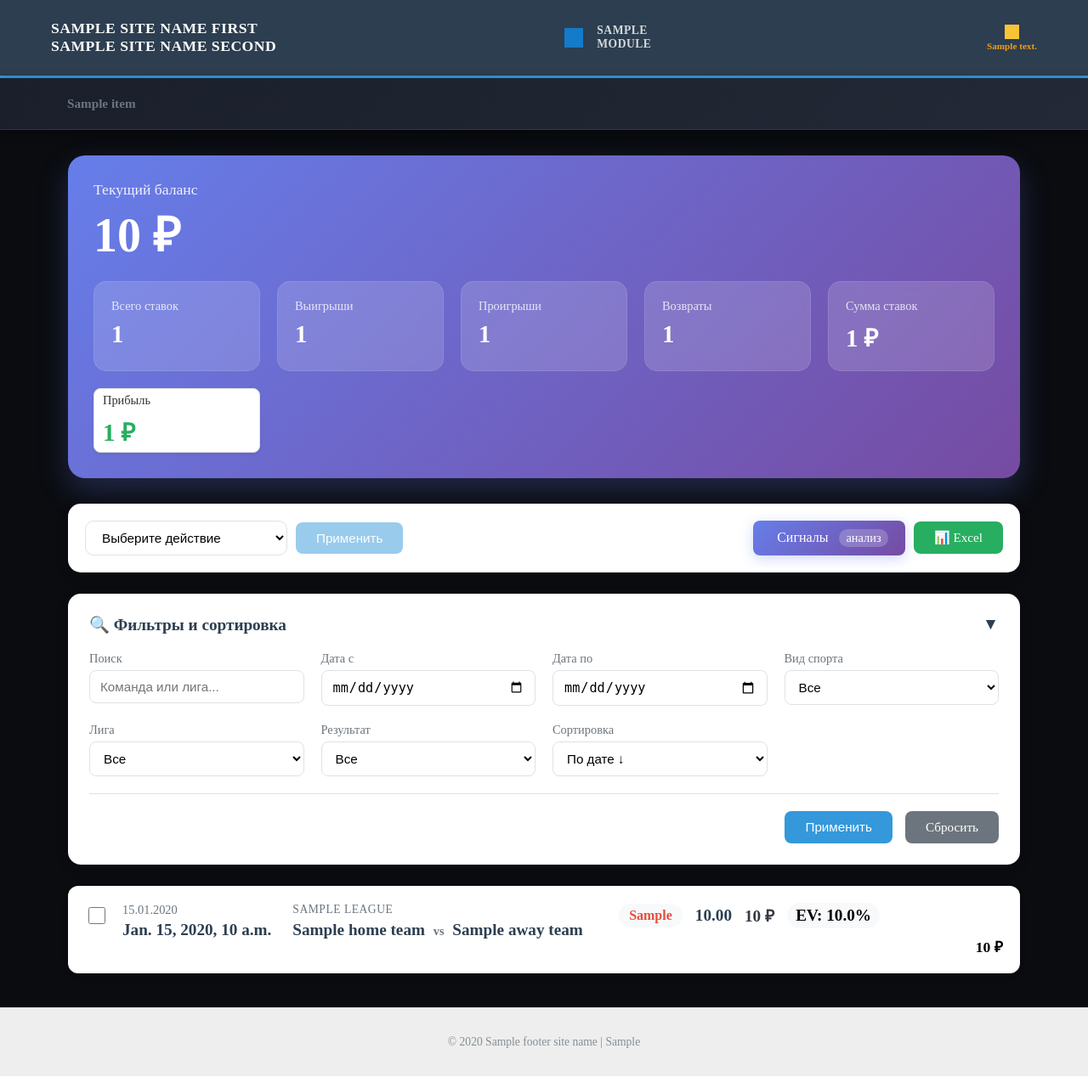
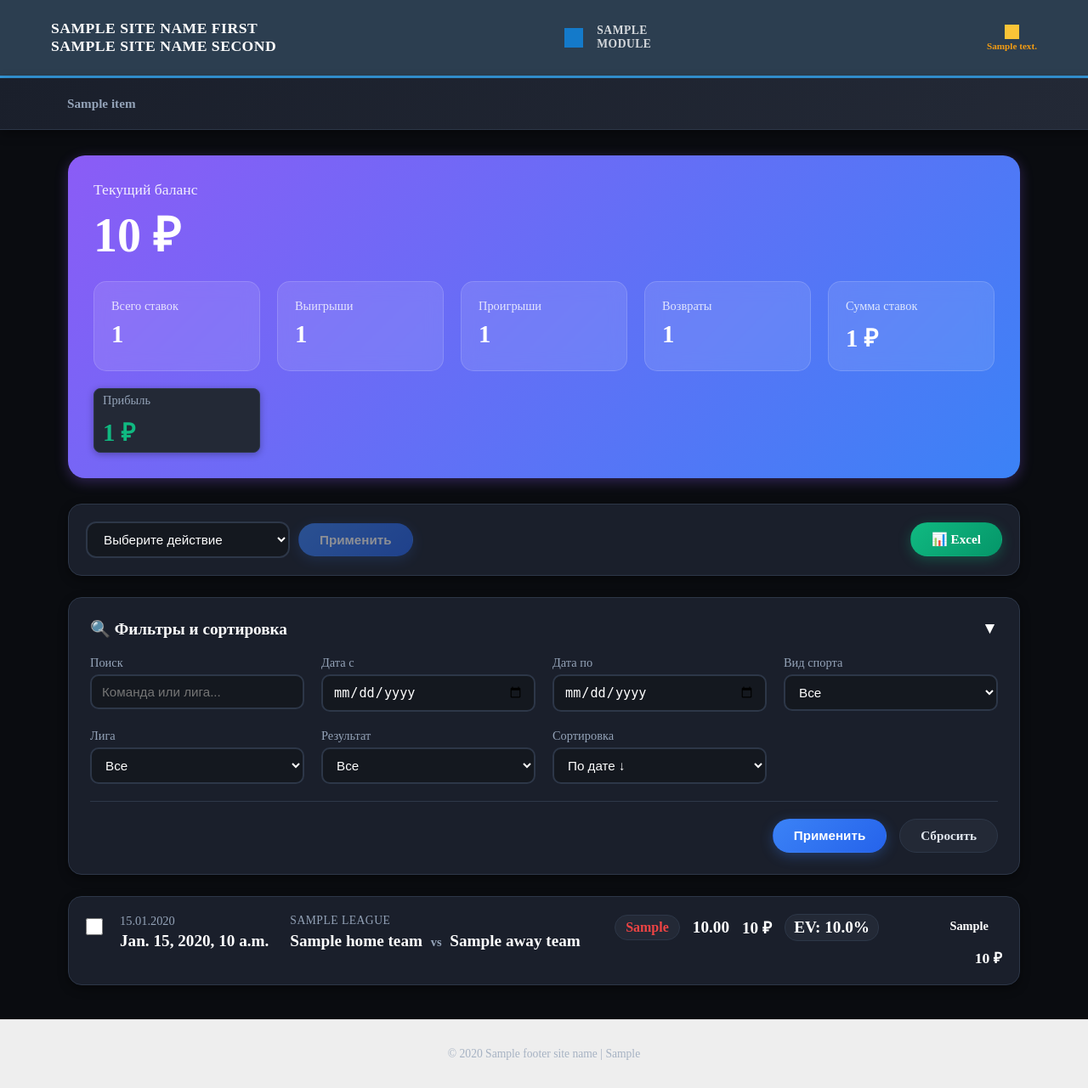
Before and after one commit to fghh111fghh/Depts, a Django app: template depts/app_bets/templates/app_bets/bet_records.html in a window 1280 px wide. Shown: the whole page at 85% size. Run offline with Django 5.2, Linux system fonts and the light colour scheme; the template is opened without the code that fills it: most values are stand-ins (such as "Sample title", 1, 10 or a date in 2020); grey boxes are pictures that could not be loaded.

Commit message:
Фиксация

```diff
--- a/depts/app_bets/models.py
+++ b/depts/app_bets/models.py
@@ -941,7 +941,7 @@ class BankTransaction(models.Model):
     balance_after = models.DecimalField(max_digits=10, decimal_places=2, verbose_name="Баланс после")
     description = models.TextField(blank=True, verbose_name="Описание")
     created_at = models.DateTimeField(auto_now_add=True, verbose_name="Дата операции")
-    bet = models.ForeignKey('Bet', on_delete=models.SET_NULL, null=True, blank=True, verbose_name="Связанная ставка")
+    bet = models.ForeignKey('Bet', on_delete=models.CASCADE, null=True, blank=True, verbose_name="Связанная ставка")
 
     class Meta:
         ordering = ['-created_at']
--- a/depts/app_bets/static/app_bets/css/pages/bet_records.css
+++ b/depts/app_bets/static/app_bets/css/pages/bet_records.css
@@ -1,191 +1,69 @@
+/* ====== ТЁМНАЯ ТЕМА ДЛЯ СТРАНИЦЫ ЗАПИСЕЙ СТАВОК ====== */
+
 :root {
-    --primary: #2c3e50;
-    --success: #27ae60;
-    --danger: #e74c3c;
-    --warning: #f39c12;
-    --info: #3498db;
-    --light: #f8f9fa;
-    --dark: #343a40;
-    --border: #dee2e6;
-    --text-muted: #6c757d;
-    --gradient-start: #667eea;
-    --gradient-end: #764ba2;
+    --dark-bg-primary: #0a0c10;
+    --dark-bg-secondary: #14181f;
+    --dark-bg-card: #1a1f2b;
+    --dark-bg-elevated: #232936;
+    --dark-bg-light: #2d3442;
+
+    --accent-blue: #3b82f6;
+    --accent-blue-dark: #2563eb;
+    --accent-blue-light: #60a5fa;
+
+    --accent-green: #10b981;
+    --accent-green-dark: #059669;
+    --accent-green-light: #34d399;
+
+    --accent-red: #ef4444;
+    --accent-red-dark: #dc2626;
+    --accent-red-light: #f87171;
+
+    --accent-yellow: #f59e0b;
+    --accent-yellow-dark: #d97706;
+    --accent-yellow-light: #fbbf24;
+
+    --accent-purple: #8b5cf6;
+    --accent-purple-dark: #7c3aed;
+
+    --text-primary: #ffffff;
+    --text-secondary: #e2e8f0;
+    --text-muted: #94a3b8;
+    --text-dark: #1e293b;
+
+    --border-dark: #2d3748;
+    --border-light: #4a5568;
+
+    --shadow-sm: 0 2px 8px rgba(0, 0, 0, 0.3);
+    --shadow-md: 0 4px 12px rgba(0, 0, 0, 0.4);
+    --shadow-lg: 0 8px 24px rgba(0, 0, 0, 0.5);
+    --shadow-glow-green: 0 4px 15px rgba(16, 185, 129, 0.3);
+    --shadow-glow-red: 0 4px 15px rgba(239, 68, 68, 0.3);
+    --shadow-glow-blue: 0 4px 15px rgba(59, 130, 246, 0.3);
+    --shadow-glow-purple: 0 4px 15px rgba(139, 92, 246, 0.3);
+}
+
+body {
+    background: var(--dark-bg-primary);
+    color: var(--text-primary);
 }
 
 .bets-container {
     max-width: 1600px;
     margin: 0 auto;
     padding: 30px 20px;
+    background: var(--dark-bg-primary);
+    color: var(--text-primary);
 }
 
-/* ====== КНОПКИ ====== */
-.btn {
-    display: inline-flex;
-    align-items: center;
-    justify-content: center;
-    padding: 10px 24px;
-    border: none;
-    border-radius: 8px;
-    font-size: 0.95rem;
-    font-weight: 500;
-    cursor: pointer;
-    transition: all 0.2s ease;
-    text-decoration: none;
-    gap: 8px;
-}
-
-.btn-primary {
-    background: #3498db;
-    color: white;
-}
-
-.btn-primary:hover:not(:disabled) {
-    background: #2980b9;
-    transform: translateY(-2px);
-    box-shadow: 0 5px 15px rgba(52, 152, 219, 0.3);
-}
-
-.btn-excel {
-    background: #27ae60;
-    color: white;
-}
-
-.btn-excel:hover {
-    background: #219a52;
-    transform: translateY(-2px);
-    box-shadow: 0 5px 15px rgba(39, 174, 96, 0.3);
-}
-
-.btn-secondary {
-    background: #6c757d;
-    color: white;
-}
-
-.btn-secondary:hover {
-    background: #5a6268;
-    transform: translateY(-2px);
-}
-
-.btn-danger {
-    background: #e74c3c;
-    color: white;
-}
-
-.btn-danger:hover {
-    background: #c0392b;
-    transform: translateY(-2px);
-}
-
-.btn:disabled {
-    opacity: 0.5;
-    cursor: not-allowed;
-}
-
-/* Кнопка сигналов */
-.btn-signals {
-    background: linear-gradient(135deg, #667eea 0%, #764ba2 100%);
-    color: white;
-    padding: 10px 20px;
-    border-radius: 8px;
-    text-decoration: none;
-    display: inline-flex;
-    align-items: center;
-    gap: 8px;
-    font-weight: 500;
-    transition: all 0.3s ease;
-    box-shadow: 0 4px 15px rgba(102, 126, 234, 0.3);
-    border: none;
-    cursor: pointer;
-}
-
-.btn-signals:hover {
-    transform: translateY(-2px);
-    box-shadow: 0 6px 20px rgba(102, 126, 234, 0.4);
-}
-
-.btn-signals .badge {
-    background: rgba(255, 255, 255, 0.2);
-    padding: 2px 8px;
-    border-radius: 20px;
-    font-size: 0.9rem;
-    margin-left: 5px;
-}
-
-/* ====== МОДАЛЬНЫЕ ОКНА ====== */
-.modal {
-    display: none;
-    position: fixed;
-    top: 0;
-    left: 0;
-    width: 100%;
-    height: 100%;
-    background: rgba(0, 0, 0, 0.5);
-    z-index: 1000;
-    align-items: center;
-    justify-content: center;
-}
-
-.modal.show {
-    display: flex;
-}
-
-.modal-content {
-    background: white;
-    border-radius: 20px;
-    padding: 30px;
-    max-width: 450px;
-    width: 90%;
-    box-shadow: 0 20px 60px rgba(0, 0, 0, 0.3);
-}
-
-.modal-header {
-    display: flex;
-    justify-content: space-between;
-    align-items: center;
-    margin-bottom: 20px;
-    padding-bottom: 15px;
-    border-bottom: 1px solid var(--border);
-}
-
-.modal-title {
-    font-size: 1.3rem;
-    font-weight: 600;
-    color: var(--primary);
-    margin: 0;
-}
-
-.modal-close {
-    background: none;
-    border: none;
-    font-size: 1.5rem;
-    cursor: pointer;
-    color: var(--text-muted);
-}
-
-.modal-close:hover {
-    color: var(--danger);
-}
-
-.modal-body {
-    margin-bottom: 25px;
-    font-size: 1rem;
-    line-height: 1.5;
-}
-
-.modal-footer {
-    display: flex;
-    gap: 12px;
-    justify-content: flex-end;
-}
-
-/* Баланс карточка */
+/* ====== БАЛАНС КАРТОЧКА ====== */
 .balance-card {
-    background: linear-gradient(135deg, #667eea 0%, #764ba2 100%);
+    background: linear-gradient(135deg, var(--accent-purple) 0%, var(--accent-blue) 100%);
     color: white;
     border-radius: 20px;
     padding: 30px;
     margin-bottom: 30px;
-    box-shadow: 0 15px 35px rgba(102, 126, 234, 0.25);
+    box-shadow: var(--shadow-glow-purple);
 }
 
 .balance-label {
@@ -209,31 +87,130 @@
 }
 
 .stat-item {
-    background: rgba(255, 255, 255, 0.15);
+    background: rgba(255, 255, 255, 0.1);
     backdrop-filter: blur(10px);
     border-radius: 15px;
     padding: 20px;
-    border: 1px solid rgba(255, 255, 255, 0.1);
+    border: 1px solid rgba(255, 255, 255, 0.15);
 }
 
-.stat-label {
+.stat-item .stat-label {
+    color: rgba(255, 255, 255, 0.8);
     font-size: 0.9rem;
-    opacity: 0.8;
     margin-bottom: 8px;
 }
 
-.stat-value {
+.stat-item .stat-value {
+    color: white;
     font-size: 1.8rem;
     font-weight: 600;
 }
 
-/* Панель действий */
+/* ====== КНОПКИ ====== */
+.btn {
+    display: inline-flex;
+    align-items: center;
+    justify-content: center;
+    padding: 10px 24px;
+    border: none;
+    border-radius: 30px;
+    font-size: 0.95rem;
+    font-weight: 600;
+    cursor: pointer;
+    transition: all 0.3s ease;
+    text-decoration: none;
+    gap: 8px;
+    border: 1px solid transparent;
+}
+
+.btn-primary {
+    background: linear-gradient(135deg, var(--accent-blue), var(--accent-blue-dark));
+    color: white;
+    box-shadow: var(--shadow-glow-blue);
+}
+
+.btn-primary:hover:not(:disabled) {
+    transform: translateY(-2px);
+    box-shadow: 0 6px 20px rgba(59, 130, 246, 0.4);
+}
+
+.btn-excel {
+    background: linear-gradient(135deg, var(--accent-green), var(--accent-green-dark));
+    color: white;
+    box-shadow: var(--shadow-glow-green);
+}
+
+.btn-excel:hover {
+    transform: translateY(-2px);
+    box-shadow: 0 6px 20px rgba(16, 185, 129, 0.4);
+}
+
+.btn-secondary {
+    background: var(--dark-bg-elevated);
+    color: var(--text-secondary);
+    border: 1px solid var(--border-dark);
+}
+
+.btn-secondary:hover {
+    border-color: var(--accent-blue);
+    color: var(--accent-blue);
+    background: var(--dark-bg-light);
+    transform: translateY(-2px);
+}
+
+.btn-danger {
+    background: linear-gradient(135deg, var(--accent-red), var(--accent-red-dark));
+    color: white;
+    box-shadow: var(--shadow-glow-red);
+}
+
+.btn-danger:hover {
+    transform: translateY(-2px);
+    box-shadow: 0 6px 20px rgba(239, 68, 68, 0.4);
+}
+
+.btn:disabled {
+    opacity: 0.5;
+    cursor: not-allowed;
+}
+
+/* Кнопка сигналов */
+.btn-signals {
+    background: linear-gradient(135deg, var(--accent-purple), var(--accent-purple-dark));
+    color: white;
+    padding: 10px 20px;
+    border-radius: 30px;
+    text-decoration: none;
+    display: inline-flex;
+    align-items: center;
+    gap: 8px;
+    font-weight: 600;
+    transition: all 0.3s ease;
+    box-shadow: var(--shadow-glow-purple);
+    border: 1px solid transparent;
+}
+
+.btn-signals:hover {
+    transform: translateY(-2px);
+    box-shadow: 0 6px 20px rgba(139, 92, 246, 0.4);
+}
+
+.btn-signals .badge {
+    background: rgba(255, 255, 255, 0.2);
+    padding: 2px 8px;
+    border-radius: 20px;
+    font-size: 0.9rem;
+    margin-left: 5px;
+}
+
+/* ====== ПАНЕЛЬ ДЕЙСТВИЙ ====== */
 .action-bar {
-    background: white;
-    border-radius: 15px;
+    background: var(--dark-bg-card);
+    border-radius: 16px;
     padding: 20px;
     margin-bottom: 25px;
-    box-shadow: 0 5px 20px rgba(0, 0, 0, 0.05);
+    box-shadow: var(--shadow-md);
+    border: 1px solid var(--border-dark);
     display: flex;
     align-items: center;
     justify-content: space-between;
@@ -250,33 +227,41 @@
 
 .action-select {
     padding: 10px 15px;
-    border: 1px solid var(--border);
-    border-radius: 10px;
+    border: 2px solid var(--border-dark);
+    border-radius: 12px;
     font-size: 0.95rem;
     min-width: 200px;
-    background: white;
+    background: var(--dark-bg-secondary);
+    color: var(--text-primary);
     cursor: pointer;
+    transition: all 0.2s ease;
 }
 
 .action-select:focus {
     outline: none;
-    border-color: #667eea;
-    box-shadow: 0 0 0 3px rgba(102, 126, 234, 0.1);
+    border-color: var(--accent-blue);
+    box-shadow: 0 0 0 3px rgba(59, 130, 246, 0.15);
 }
 
-/* Панель фильтров */
+.action-select option {
+    background: var(--dark-bg-secondary);
+    color: var(--text-primary);
+}
+
+/* ====== ПАНЕЛЬ ФИЛЬТРОВ ====== */
 .filters-panel {
-    background: white;
-    border-radius: 15px;
+    background: var(--dark-bg-card);
+    border-radius: 16px;
     padding: 25px;
     margin-bottom: 25px;
-    box-shadow: 0 5px 20px rgba(0, 0, 0, 0.05);
+    box-shadow: var(--shadow-md);
+    border: 1px solid var(--border-dark);
 }
 
 .filters-title {
     font-size: 1.2rem;
     font-weight: 600;
-    color: var(--primary);
+    color: var(--text-primary);
     margin-bottom: 20px;
     display: flex;
     justify-content: space-between;
@@ -307,18 +292,24 @@
 .filter-group input,
 .filter-group select {
     padding: 10px 12px;
-    border: 1px solid var(--border);
-    border-radius: 8px;
+    border: 2px solid var(--border-dark);
+    border-radius: 10px;
     font-size: 0.95rem;
     transition: all 0.2s;
-    background: white;
+    background: var(--dark-bg-secondary);
+    color: var(--text-primary);
 }
 
 .filter-group input:focus,
 .filter-group select:focus {
     outline: none;
-    border-color: #667eea;
-    box-shadow: 0 0 0 3px rgba(102, 126, 234, 0.1);
+    border-color: var(--accent-blue);
+    box-shadow: 0 0 0 3px rgba(59, 130, 246, 0.15);
+}
+
+.filter-group select option {
+    background: var(--dark-bg-secondary);
+    color: var(--text-primary);
 }
 
 .filter-actions {
@@ -327,10 +318,10 @@
     justify-content: flex-end;
     margin-top: 20px;
     padding-top: 20px;
-    border-top: 1px solid var(--border);
+    border-top: 1px solid var(--border-dark);
 }
 
-/* Карточки ставок */
+/* ====== КАРТОЧКИ СТАВОК ====== */
 .bets-list {
     display: flex;
     flex-direction: column;
@@ -338,35 +329,37 @@
 }
 
 .bet-card {
-    background: white;
-    border-radius: 12px;
+    background: var(--dark-bg-card);
+    border-radius: 16px;
     padding: 20px;
-    box-shadow: 0 3px 10px rgba(0, 0, 0, 0.05);
-    transition: all 0.2s ease;
+    box-shadow: var(--shadow-md);
+    transition: all 0.3s ease;
     border-left: 4px solid transparent;
     display: flex;
     align-items: flex-start;
     gap: 20px;
+    border: 1px solid var(--border-dark);
 }
 
 .bet-card:hover {
     transform: translateY(-2px);
-    box-shadow: 0 8px 20px rgba(0, 0, 0, 0.1);
+    box-shadow: var(--shadow-lg);
+    border-color: var(--accent-blue);
 }
 
 .bet-card.win {
-    border-left-color: var(--success);
-    background: linear-gradient(to right, #f0fff4, white);
+    border-left-color: var(--accent-green);
+    background: linear-gradient(to right, rgba(16, 185, 129, 0.1), var(--dark-bg-card));
 }
 
 .bet-card.loss {
-    border-left-color: var(--danger);
-    background: linear-gradient(to right, #fff5f5, white);
+    border-left-color: var(--accent-red);
+    background: linear-gradient(to right, rgba(239, 68, 68, 0.1), var(--dark-bg-card));
 }
 
 .bet-card.refund {
-    border-left-color: var(--warning);
-    background: linear-gradient(to right, #fffaf0, white);
+    border-left-color: var(--accent-yellow);
+    background: linear-gradient(to right, rgba(245, 158, 11, 0.1), var(--dark-bg-card));
 }
 
 .bet-checkbox {
@@ -377,7 +370,8 @@
     width: 20px;
     height: 20px;
     cursor: pointer;
-    accent-color: #667eea;
+    accent-color: var(--accent-blue);
+    background: var(--dark-bg-secondary);
 }
 
 .bet-content {
@@ -388,6 +382,7 @@
     align-items: flex-start;
 }
 
+/* Дата и время */
 .bet-datetime {
     min-width: 100px;
 }
@@ -401,9 +396,10 @@
 .bet-time {
     font-size: 1.2rem;
     font-weight: 600;
-    color: var(--primary);
+    color: var(--text-primary);
 }
 
+/* Информация о матче */
 .bet-match {
     flex: 2;
     min-width: 280px;
@@ -420,7 +416,7 @@
 .bet-teams {
     font-size: 1.2rem;
     font-weight: 600;
-    color: var(--primary);
+    color: var(--text-primary);
     margin-bottom: 3px;
 }
 
@@ -430,7 +426,7 @@
     margin: 0 5px;
 }
 
-/* Блок информации в карточке */
+/* Блок информации */
 .bet-info {
     display: flex;
     flex-wrap: wrap;
@@ -443,18 +439,19 @@
     font-weight: 600;
     padding: 5px 12px;
     border-radius: 20px;
-    background: var(--light);
+    background: var(--dark-bg-elevated);
+    border: 1px solid var(--border-dark);
 }
 
 .target-over {
-    color: var(--success);
+    color: var(--accent-green);
 }
 
 .target-under {
-    color: var(--danger);
+    color: var(--accent-red);
 }
 
-/* Кэф и сумма - одинаковый жирный шрифт */
+/* Кэф и сумма */
 .bet-odds,
 .bet-stake {
     font-size: 1.2rem;
@@ -462,30 +459,32 @@
 }
 
 .bet-odds {
-    color: var(--primary);
+    color: var(--text-primary);
 }
 
 .bet-stake {
-    color: var(--dark);
+    color: var(--text-primary);
 }
 
-/* Матожидание - жирный как кэф, зеленый */
+/* EV */
 .bet-ev {
     font-size: 1.2rem;
     font-weight: 700;
     padding: 4px 10px;
     border-radius: 15px;
-    background: var(--light);
+    background: var(--dark-bg-elevated);
+    border: 1px solid var(--border-dark);
 }
 
 .ev-positive {
-    color: var(--success);
+    color: var(--accent-green);
 }
 
 .ev-negative {
-    color: var(--danger);
+    color: var(--accent-red);
 }
 
+/* Результат */
 .bet-result {
     text-align: right;
     min-width: 120px;
@@ -502,15 +501,15 @@
 }
 
 .result-win {
-    background: var(--success);
+    background: var(--accent-green);
 }
 
 .result-loss {
-    background: var(--danger);
+    background: var(--accent-red);
 }
 
 .result-refund {
-    background: var(--warning);
+    background: var(--accent-yellow);
 }
 
 .bet-profit {
@@ -520,43 +519,131 @@
 }
 
 .bet-profit.profit-positive {
-    color: var(--success) !important;
+    color: var(--accent-green) !important;
     font-weight: 700 !important;
 }
 
 .bet-profit.profit-negative {
-    color: var(--danger) !important;
+    color: var(--accent-red) !important;
     font-weight: 700 !important;
 }
 
 /* Цвета для прибыли в блоке статистики */
 .profit-positive {
-    color: var(--success) !important;
+    color: var(--accent-green) !important;
 }
 
 .profit-negative {
-    color: var(--danger) !important;
+    color: var(--accent-red) !important;
 }
 
 .profit-badge {
-    background: white !important;
+    background: var(--dark-bg-elevated) !important;
     border-radius: 8px;
     padding: 5px 10px;
-    border: 1px solid #e0e0e0;
-    box-shadow: 0 2px 4px rgba(0, 0, 0, 0.05);
+    border: 1px solid var(--border-dark);
+    box-shadow: var(--shadow-sm);
 }
 
 .profit-badge .stat-label {
-    color: #000000 !important;
+    color: var(--text-muted) !important;
 }
 
-/* Пустое состояние */
+/* ====== МОДАЛЬНЫЕ ОКНА ====== */
+.modal {
+    display: none;
+    position: fixed;
+    top: 0;
+    left: 0;
+    width: 100%;
+    height: 100%;
+    background: rgba(0, 0, 0, 0.8);
+    z-index: 1000;
+    align-items: center;
+    justify-content: center;
+    backdrop-filter: blur(5px);
+}
+
+.modal.show {
+    display: flex;
+}
+
+.modal-content {
+    background: var(--dark-bg-card);
+    border-radius: 20px;
+    padding: 30px;
+    max-width: 450px;
+    width: 90%;
+    box-shadow: var(--shadow-lg);
+    border: 1px solid var(--border-dark);
+    animation: modalSlideIn 0.3s ease;
+}
+
+@keyframes modalSlideIn {
+    from {
+        transform: translateY(-30px);
+        opacity: 0;
+    }
+    to {
+        transform: translateY(0);
+        opacity: 1;
+    }
+}
+
+.modal-header {
+    display: flex;
+    justify-content: space-between;
+    align-items: center;
+    margin-bottom: 20px;
+    padding-bottom: 15px;
+    border-bottom: 1px solid var(--border-dark);
+}
+
+.modal-title {
+    font-size: 1.3rem;
+    font-weight: 600;
+    color: var(--text-primary);
+    margin: 0;
+}
+
+.modal-close {
+    background: none;
+    border: none;
+    font-size: 1.5rem;
+    cursor: pointer;
+    color: var(--text-muted);
+    transition: all 0.2s ease;
+}
+
+.modal-close:hover {
+    color: var(--accent-red);
+}
+
+.modal-body {
+    margin-bottom: 25px;
+    font-size: 1rem;
+    line-height: 1.5;
+    color: var(--text-secondary);
+}
+
+.modal-body .text-danger {
+    color: var(--accent-red-light);
+}
+
+.modal-footer {
+    display: flex;
+    gap: 12px;
+    justify-content: flex-end;
+}
+
+/* ====== ПУСТОЕ СОСТОЯНИЕ ====== */
 .empty-state {
     text-align: center;
     padding: 60px 20px;
-    background: white;
-    border-radius: 15px;
-    box-shadow: 0 5px 20px rgba(0, 0, 0, 0.05);
+    background: var(--dark-bg-card);
+    border-radius: 20px;
+    box-shadow: var(--shadow-md);
+    border: 2px dashed var(--border-dark);
 }
 
 .empty-state i {
@@ -567,15 +654,16 @@
 }
 
 .empty-state h3 {
-    color: var(--primary);
+    color: var(--text-secondary);
     margin-bottom: 10px;
+    font-weight: 700;
 }
 
 .empty-state p {
     color: var(--text-muted);
 }
 
-/* Пагинация */
+/* ====== ПАГИНАЦИЯ ====== */
 .pagination-wrapper {
     margin-top: 40px;
     display: flex;
@@ -592,30 +680,49 @@
 .page-link {
     display: block;
     padding: 8px 16px;
-    border: 1px solid var(--border);
-    background: white;
-    color: var(--primary);
+    border: 1px solid var(--border-dark);
+    background: var(--dark-bg-card);
+    color: var(--text-secondary);
     text-decoration: none;
-    border-radius: 5px;
-    transition: all 0.2s;
+    border-radius: 8px;
+    transition: all 0.2s ease;
 }
 
 .page-link:hover {
-    background: #e9ecef;
+    background: var(--dark-bg-elevated);
+    border-color: var(--accent-blue);
+    color: var(--accent-blue);
 }
 
 .page-item.active .page-link {
-    background: var(--primary);
+    background: linear-gradient(135deg, var(--accent-blue), var(--accent-blue-dark));
     color: white;
-    border-color: var(--primary);
+    border-color: transparent;
+    box-shadow: var(--shadow-glow-blue);
 }
 
-/* Утилиты */
+/* ====== УТИЛИТЫ ====== */
 .ml-auto {
     margin-left: auto;
 }
 
-/* Адаптивность */
+/* ====== АНИМАЦИИ ====== */
+@keyframes fadeIn {
+    from {
+        opacity: 0;
+        transform: translateY(10px);
+    }
+    to {
+        opacity: 1;
+        transform: translateY(0);
+    }
+}
+
+.bet-card {
+    animation: fadeIn 0.4s ease forwards;
+}
+
+/* ====== АДАПТИВНОСТЬ ====== */
 @media (max-width: 768px) {
     .bets-container {
         padding: 15px;
@@ -669,4 +776,8 @@
     .filter-actions a {
         width: 100%;
     }
+
+    .modal-content {
+        padding: 20px;
+    }
 }
--- a/depts/app_bets/templates/app_bets/bet_records.html
+++ b/depts/app_bets/templates/app_bets/bet_records.html
@@ -54,10 +54,6 @@
         </div>
 
         <div class="action-group ml-auto" style="display: flex; gap: 10px;">
-            <a href="{% url 'app_bets:cleaned' %}" class="btn-signals">
-                <i class="fa-solid fa-chart-line"></i> Сигналы
-                <span class="badge">анализ</span>
-            </a>
             <a href="{% url 'app_bets:export_bets_excel' %}?{{ request.GET.urlencode }}" class="btn btn-excel">
                 📊 Excel
             </a>
```
